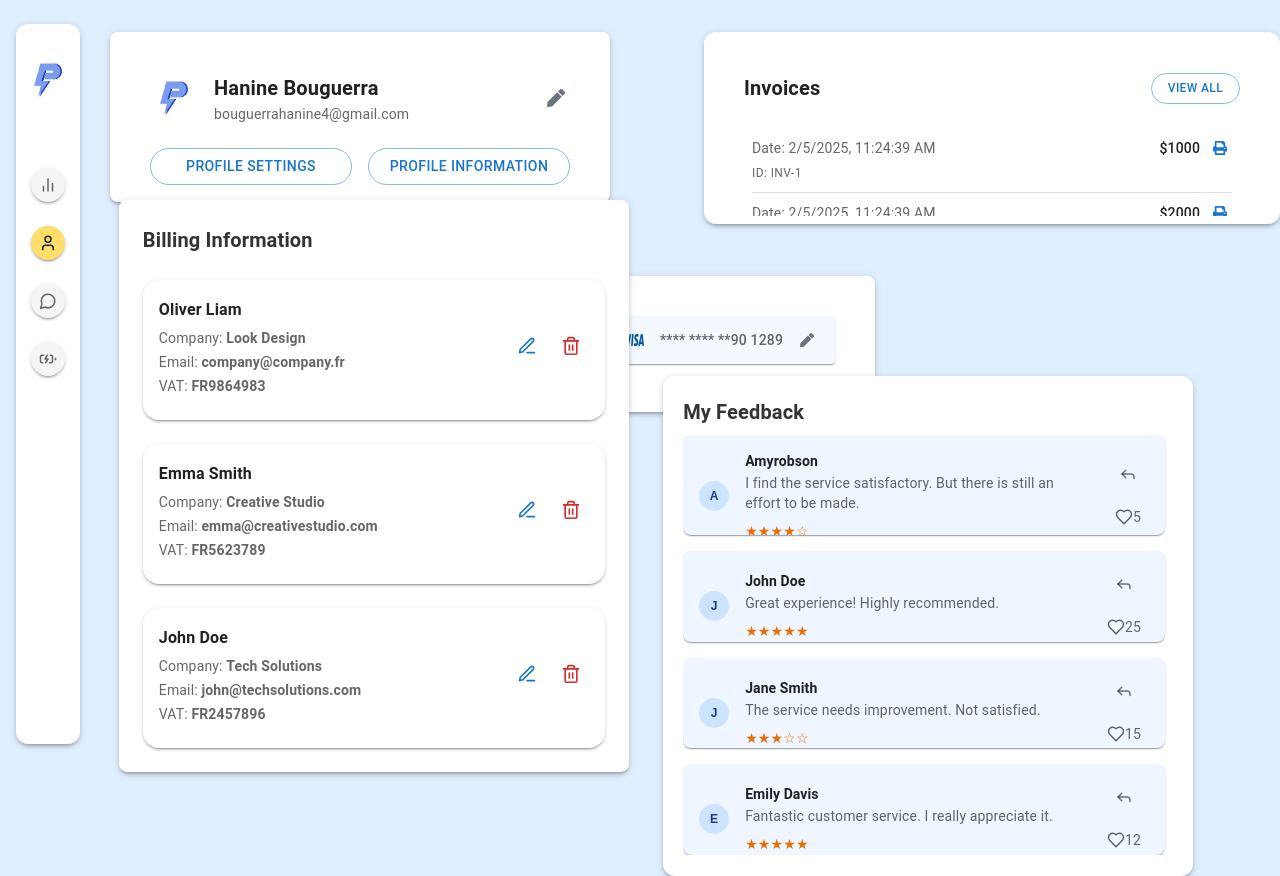
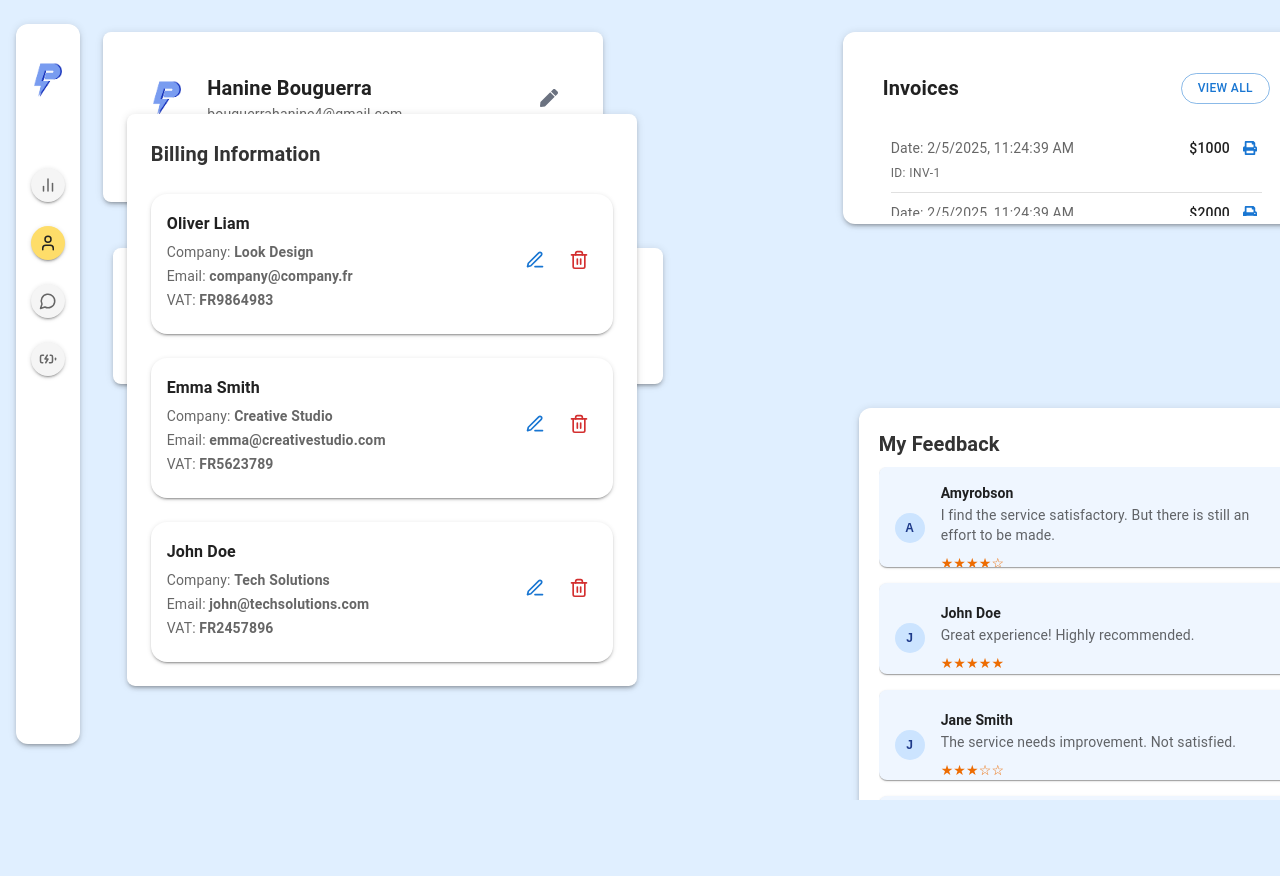
Before and after one commit to HanineBgr/SafyPower, a Next.js app: page /profile in a window 1280 px wide. After the commit the page ends 800 px from the top, so only its background shows below. Built offline with nearby package versions, Linux system fonts and the light colour scheme.

Commit message:
fixing the side bar in the profile screen

```diff
--- a/src/views/auth/profile.tsx
+++ b/src/views/auth/profile.tsx
@@ -8,40 +8,36 @@ import FeedbackSection from "../../components/cards/Feedback";
 import BillingInfo from "../../components/cards/BillingInfo";
 import PaymentCards from "../../components/cards/paymentCard";
 
-const ProfileScreen: React.FC = () => {
+const ProfileScreen = () => {
   return (
     <div className="flex h-screen bg-[#e0efff]">
       {/* Sidebar */}
       <Sidebar />
-
-      <div className="absolute top-8 left-1000px] w-[1200px]">
+      {/* Main Content */}
+      <div className="flex-1 p-8 overflow-auto">
         {/* Top Section: Profile Card and Invoices */}
-        <div className="flex justify-between w-full">
+        <div className="grid grid-cols-3 gap-6">
           {/* Profile Card */}
-          <div className="w-[900px] h-[180px]">
+          <div className="col-span-2 -ml-40">
             <ProfileCard />
           </div>
-
           {/* Invoices Card */}
-          <div className="w-[600px] h-[50px]">
+          <div>
             <InvoicesCard />
           </div>
         </div>
-
         {/* Payment Methods Section */}
-        <div className="mt-6 w-full flex justify-between absolute top-[220px]">
+        <div className="mt-6 -ml-[505px]"> {/* Line 30: Adjusted margin-left to extreme left */}
           <PaymentCards />
         </div>
-
-        {/* Billing & Feedback Section */}
-        <div className="mt-6 flex w-full justify-between absolute top-[320px]">
+        {/* Bottom Section: Billing Info and Feedback */}
+        <div className="mt-6 grid grid-cols-3 gap-6">
           {/* Billing Information */}
-          <div className="w-[700px] h-[220px]">
+          <div className="col-span-2">
             <BillingInfo />
           </div>
-
           {/* Feedback Section */}
-          <div className="w-[580px] h-[220px]">
+          <div>
             <FeedbackSection />
           </div>
         </div>
@@ -49,5 +45,4 @@ const ProfileScreen: React.FC = () => {
     </div>
   );
 };
-
 export default ProfileScreen;
```
